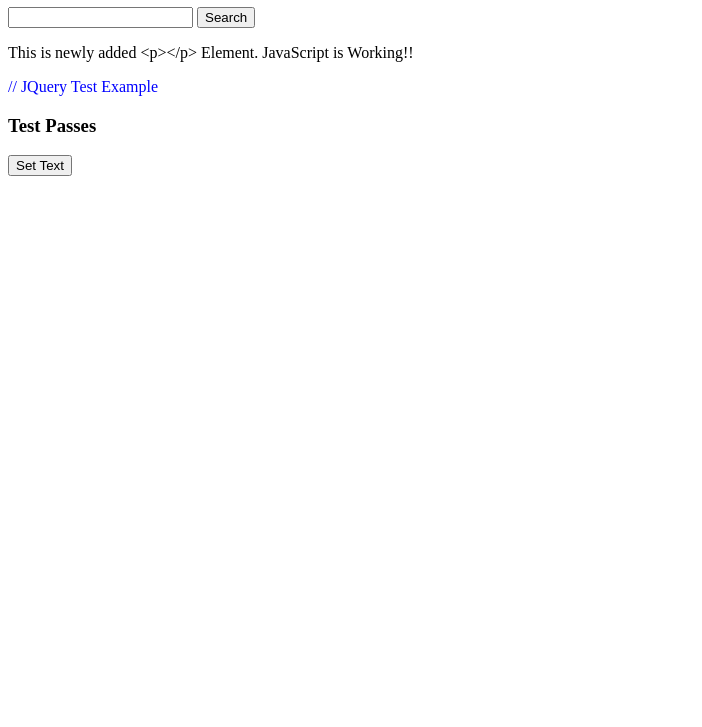
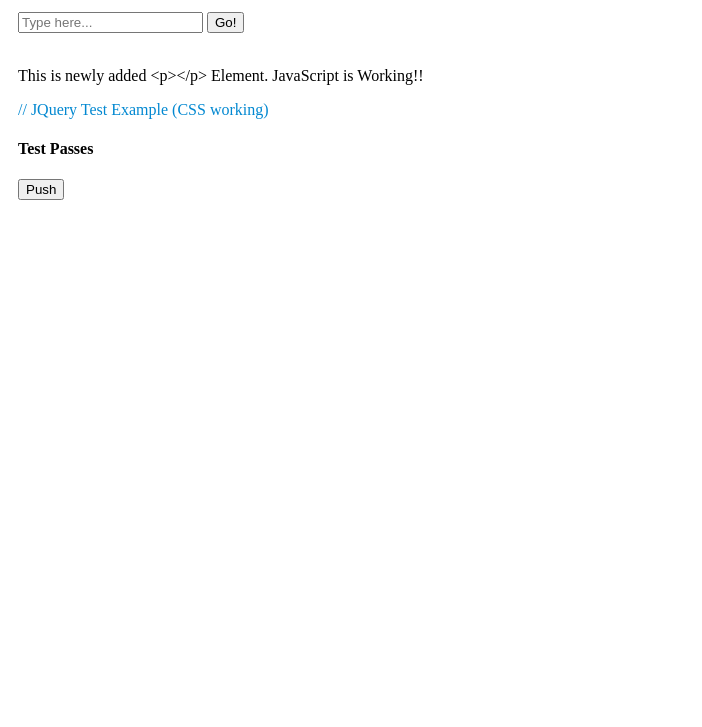
Before and after one commit to SrdjanMilic/STorrent, an Electron app: page index.html in a window 1000 px wide. Shown: the part 73-800 px from the top of the page, without its empty margins (0-702 px from the left). Drawn offline with nearby package versions, Linux system fonts and the light colour scheme.

Commit message:
some css added

```diff
--- a/css/styles.css
+++ b/css/styles.css
@@ -1,3 +1,15 @@
+body {
+    padding: 1%;
+}
+
+/* .search-form-group {
+    display: flex;
+} */
+
+/* input[type=text] {
+    width: 60%;
+} */
+
 .jquery-test p {
-    color: blue;
+    color: #0288d1;
 }
--- a/index.html
+++ b/index.html
@@ -10,26 +10,27 @@
 </head>
 
 <body>
-    <h1 id="heading-text">STorrent - Search for torrents on multiple sites</h1>
+    <h2 id="heading-text">STorrent - Search for torrents on multiple sites</h2>
     <form>
-        <input type="search" name="search">
-        <input type="button" onclick="torrentSearch()" value="Search">
+        <input type="text" placeholder="Type here...">
+        <button type="submit" class="btn-default">Go!</button>
     </form>
+
+    <br>
+
     <div id="results"></div>
-
     <div class="jquery-test">
-        <p>// JQuery Test Example</p>
+        <p>// JQuery Test Example (CSS working)</p>
     </div>
-    <button id="btn1">Set Text</button>
+    <button id="btn1" type="button" class="btn-primary">Push</button>
 
     <script src="js/myScript.js"></script>
-    <!-- <script src="./node_modules/jquery/dist/jquery.min.js" onload="window.$ = window.jQuery = module.exports;"></script> -->
     <script>window.$ = window.jQuery = require('jquery');</script>
     <script>
-        $("<h3>Test Passes</h3>").appendTo(".jquery-test");
+        $("<h4>Test Passes</h4>").appendTo(".jquery-test");
         console.log($(".jquery-test").html());
         $("#btn1").click(function () {
-            $(".jquery-test h3").html("Hello world!");
+            $(".jquery-test h4").html("Hello world!");
         });
     </script>
 
--- a/main.js
+++ b/main.js
@@ -11,7 +11,7 @@ let win
 
 function createWindow() {
   // Create the browser window.
-  win = new BrowserWindow({ width: 1000, height: 600, icon: 'images/icon.png' })
+  win = new BrowserWindow({ width: 1000, height: 600, icon: 'images/storrent.png' })
 
   // and load the index.html of the app.
   win.loadURL(url.format({
--- a/package.json
+++ b/package.json
@@ -19,11 +19,13 @@
   },
   "devDependencies": {
     "electron": "^1.7.9",
+    "electron-icon-maker": "0.0.4",
     "electron-installer-debian": "^0.5.2",
     "electron-packager": "^9.0.1",
     "electron-prebuilt": "^1.4.13"
   },
   "dependencies": {
+    "bootstrap": "^3.3.7",
     "jquery": "^3.2.1",
     "torrent-search-api": "^1.0.18"
   }
```
Also changed, not shown: images/icon.png (deleted), images/icons/png/1024x1024.png (added), images/icons/png/128x128.png (added), images/icons/png/16x16.png (added), images/icons/png/24x24.png (added), images/icons/png/256x256.png (added), images/icons/png/32x32.png (added), images/icons/png/48x48.png (added), images/icons/png/512x512.png (added), images/icons/png/64x64.png (added), images/icons/win/icon.ico (added), images/storrent.png (added), 1 other file.
